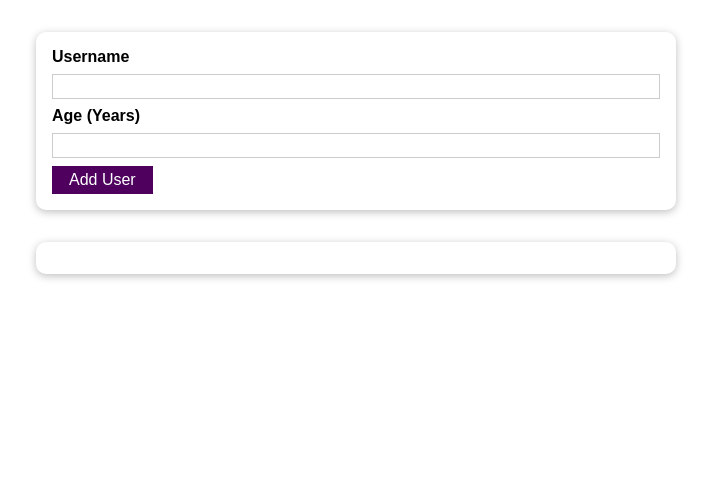
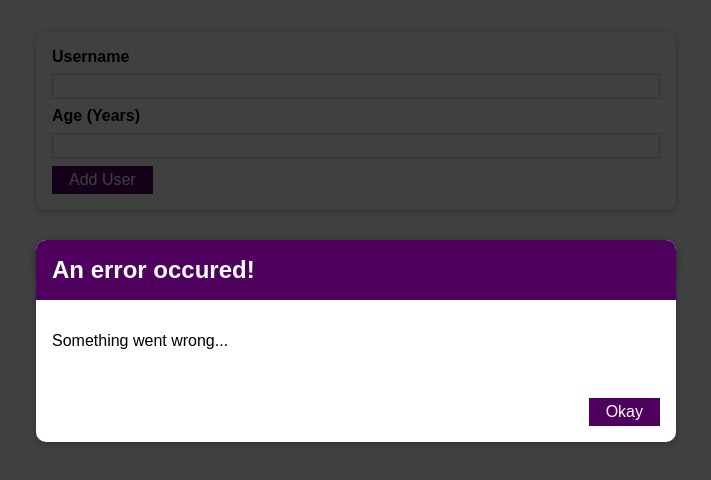
Before and after one commit to ferprr/complete-practice-project, a React (Create React App) app: page / in a window 1280 px wide. Shown: the top 480 px of the page, without its empty margins (284-995 px from the left). Built offline with nearby package versions, Linux system fonts and the light colour scheme.

Commit message:
adding the error modal component

```diff
--- /dev/null
+++ b/src/components/UI/ErrorModal.js
@@ -0,0 +1,25 @@
+import React from 'react';
+import Card from './Card';
+import Button from './Button';
+import classes from './ErrorModal.module.css';
+
+const ErrorModal = (props) => {
+    return (
+        <div>
+            <div className={classes.backdrop} />
+            <Card className={classes.modal}>
+                <header className={classes.header}>
+                    <h2>{props.title}</h2>
+                </header>
+                <div className={classes.content}>
+                    <p>{props.message}</p>
+                </div>
+                <footer className={classes.actions}>
+                    <Button>Okay</Button>
+                </footer>
+            </Card>
+        </div>
+    );
+};
+
+export default ErrorModal;
--- /dev/null
+++ b/src/components/UI/ErrorModal.module.css
@@ -0,0 +1,45 @@
+.backdrop {
+    position: fixed;
+    top: 0;
+    left: 0;
+    width: 100%;
+    height: 100vh;
+    z-index: 10;
+    background: rgba(0, 0, 0, 0.75);
+}
+
+.modal {
+    position: fixed;
+    top: 30vh;
+    left: 10%;
+    width: 80%;
+    z-index: 100;
+    overflow: hidden;
+}
+
+.header {
+    background: #4f005f;
+    padding: 1rem;
+}
+
+.header h2 {
+    margin: 0;
+    color: white;
+}
+
+.content {
+    padding: 1rem;
+}
+
+.actions {
+    padding: 1rem;
+    display: flex;
+    justify-content: flex-end;
+}
+
+@media (min-width: 768px) {
+    .modal {
+        left: calc(50% - 20rem);
+        width: 40rem;
+    }
+}
--- a/src/components/Users/AddUser.js
+++ b/src/components/Users/AddUser.js
@@ -2,6 +2,7 @@
 import Button from '../UI/Button';
 
 import Card from '../UI/Card';
+import ErrorModal from '../UI/ErrorModal';
 import classes from './AddUser.module.css';
 
 const AddUser = (props) => {
@@ -30,6 +31,8 @@
     };
 
     return (
+        <div>
+            <ErrorModal title="An error occured!" message="Something went wrong..." />
             <Card className={classes.input}>
                 <form onSubmit={addUserHandler}>
                     <label htmlFor="username">Username</label>
@@ -44,6 +47,7 @@
                     <Button type="submit">Add User</Button>
                 </form>
             </Card>
+        </div>
     );
 };
 
```
Lines whose indentation alone changed are shown as unchanged.
